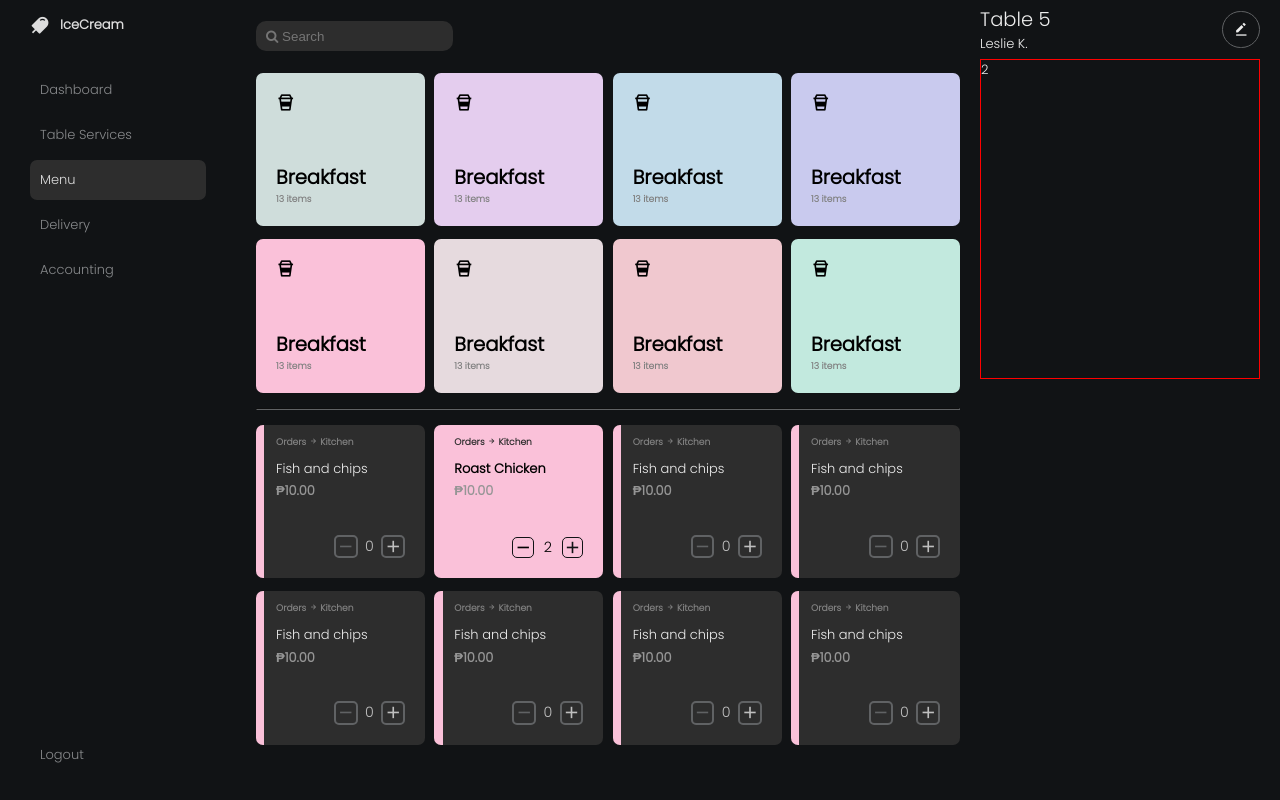
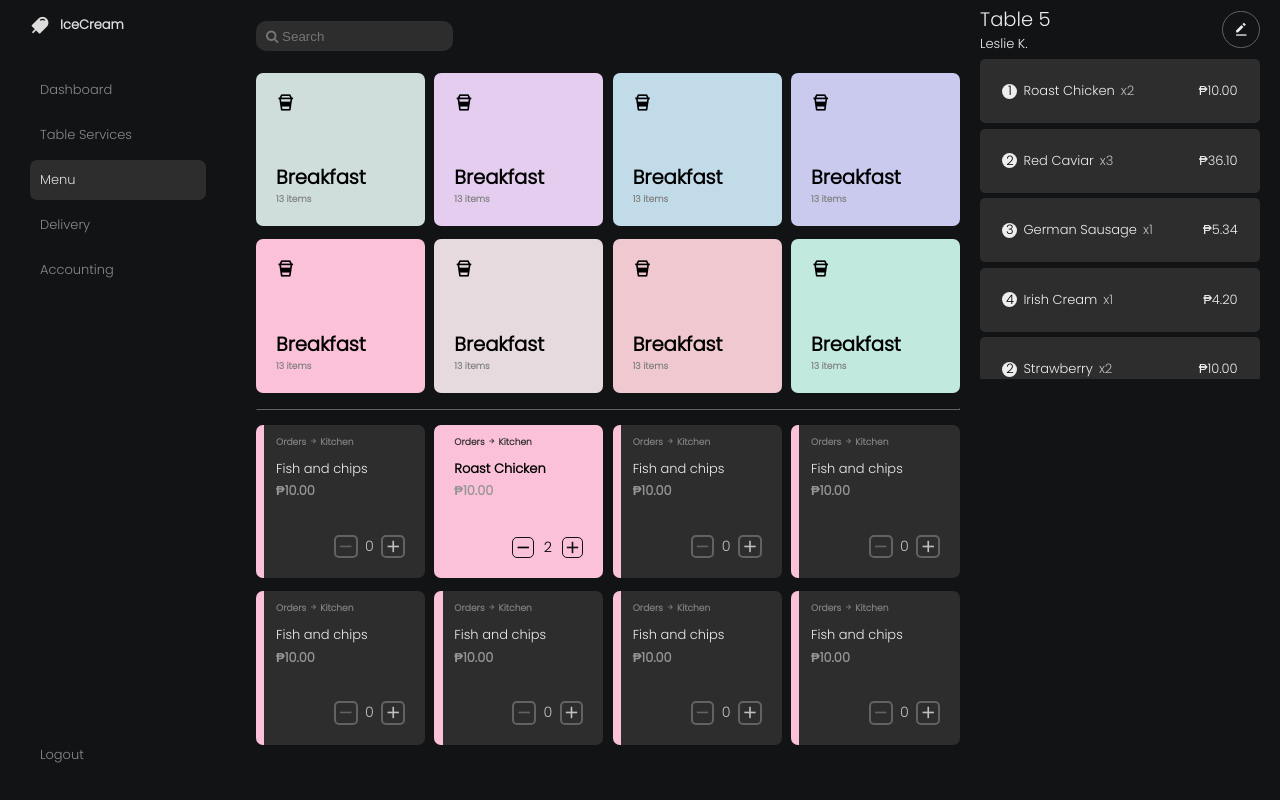
Before and after one commit to JhonLaden/ice-cream-repo, a PHP site: page /menu/menu.php in a window 1280 px wide. Run offline with PHP 8.4, Linux system fonts and the light colour scheme.

Commit message:
add item list
adding list on right sidebar

```diff
--- a/css/home.css
+++ b/css/home.css
@@ -352,6 +352,8 @@ a{
     width: 25vw;
     padding: 0 20px;
     color: #EEEEEE;
+    display: flex;
+    flex-direction: column;
 }
 
 .main .sidebar-right .title-container{
@@ -372,8 +374,56 @@ a{
 }
 
 .main .sidebar-right .list-container{
-    border: 1px solid red;
-    height: 40vh;
+    max-height: 40vh;
     width: 100%;
-    overflow-y: hidden;
+    overflow-x: hidden;
+    overflow-y: scroll;
 }
+
+.main .sidebar-right .list-container .want-list{
+    height: 100%;
+    width: 100%;
+}
+
+.main .sidebar-right .list-container .want-list .want-item{
+    background: var(--dark-light);
+    height: 8vh;
+    width: 100%;
+    border-radius: 5px;
+    margin-bottom: 2%;
+}
+
+.list-container .want-list .want-item .details{
+    display: flex;
+    height: 100%;
+    width: 100%;
+    align-items: center;
+    justify-content: space-between;
+    padding: 0 8%;
+}
+
+.list-container .want-list .want-item .details .counter-name{
+    display: flex;
+    justify-content: center;
+    align-items: center;
+}
+
+.list-container .want-list .want-item .details .counter-name .item-counter{
+    background: #eeeeee;
+    color: #000000;
+    border-radius: 50%;
+    display: flex;
+    height: 15px;
+    width: 15px;
+    justify-content: center;
+    align-items: center;
+    margin-right: 6px;
+}
+
+.list-container .want-list .want-item .details .counter-name .item-name{
+    margin-right: 6px;
+}
+
+.list-container .want-list .want-item .details .counter-name .quantity{
+    color: var(--dirty-white-2);
+}
--- a/menu/menu.php
+++ b/menu/menu.php
@@ -282,15 +282,67 @@
                 <li class="want-item">
                     <div class="details">
                         <div class="counter-name">
+                            <span class="item-counter">1</span>
+                            <span class="item-name">Roast Chicken</span>
+                            <span class="quantity">x2</span>
+                        </div>
+                        <div class="price">₱10.00</div>
+
+                    </div>
+                </li>
+
+                <li class="want-item">
+                    <div class="details">
+                        <div class="counter-name">
                             <span class="item-counter">2</span>
-                            <span class="item-name"></span>
+                            <span class="item-name">Red Caviar</span>
+                            <span class="quantity">x3</span>
                         </div>
+                        <div class="price">₱36.10</div>
+
+                    </div>
+                </li>
+
+                <li class="want-item">
+                    <div class="details">
+                        <div class="counter-name">
+                            <span class="item-counter">3</span>
+                            <span class="item-name">German Sausage</span>
+                            <span class="quantity">x1</span>
+                        </div>
+                        <div class="price">₱5.34</div>
+
+                    </div>
+                </li>
+
+                <li class="want-item">
+                    <div class="details">
+                        <div class="counter-name">
+                            <span class="item-counter">4</span>
+                            <span class="item-name">Irish Cream</span>
+                            <span class="quantity">x1</span>
+                        </div>
+                        <div class="price">₱4.20</div>
+
+                    </div>
+                </li>
+
+                <li class="want-item">
+                    <div class="details">
+                        <div class="counter-name">
+                            <span class="item-counter">2</span>
+                            <span class="item-name">Strawberry</span>
+                            <span class="quantity">x2</span>
+                        </div>
+                        <div class="price">₱10.00</div>
 
                     </div>
                 </li>
             </ul>
         </div>
-        <div class="total-container"></div>
+        <div class="total-container">
+
+        </div>
     <section>
     <div >
 
```
